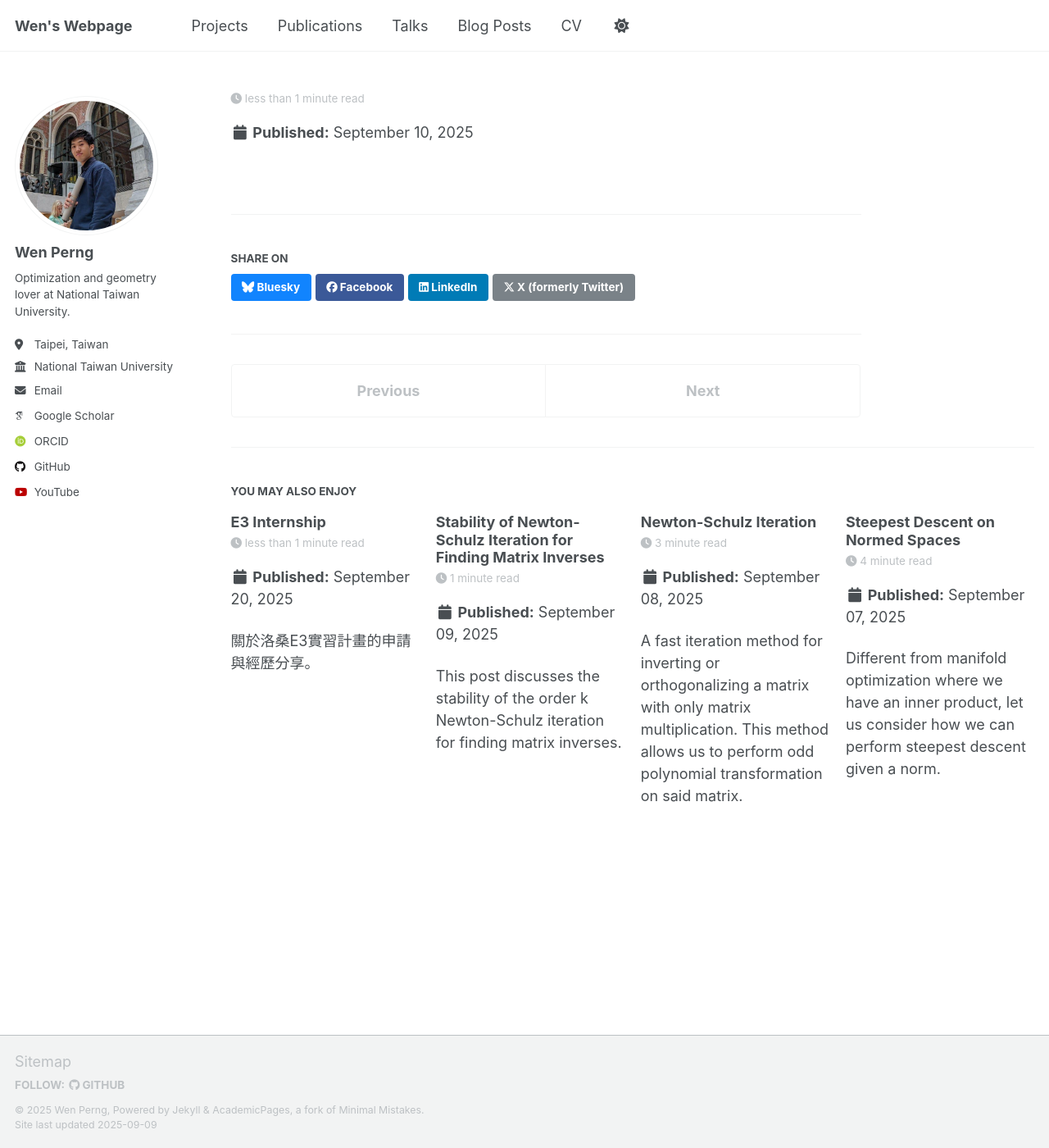
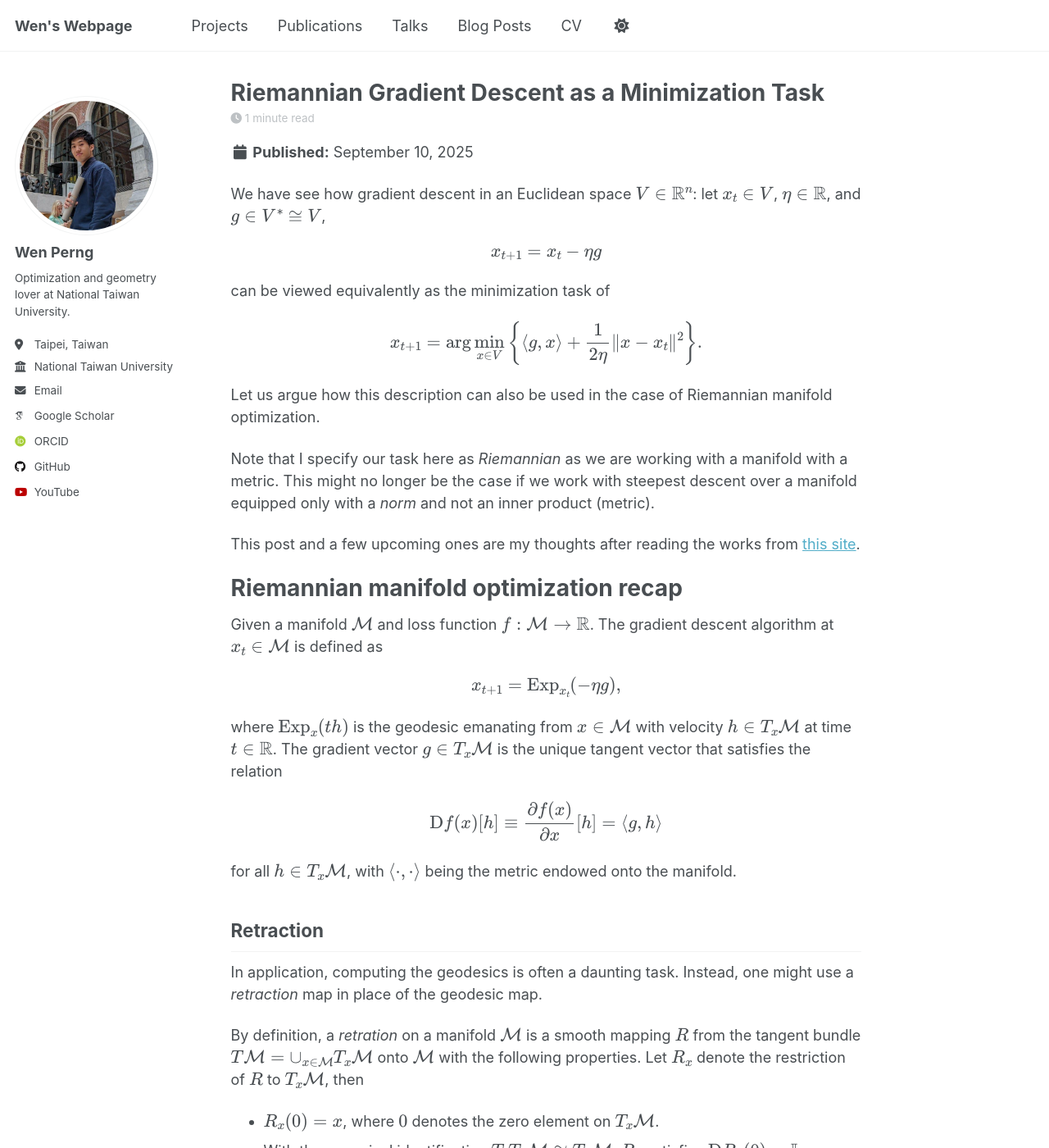
Before and after one commit to WenPerng/WenPerng.github.io, a Jekyll site: the page built from _posts/2025-09-10-blog-post.md, in a window 1280 px wide and 1400 px high. Shown: the whole window at 82% size. Built offline with Jekyll 4.4.1, drawn with Linux system fonts in a browser that asks for light colours; some web fonts are replaced; a script that is not in the unit is left out; some of the changed text lies outside the part shown.

```diff
--- a/_posts/2025-09-10-blog-post.md
+++ b/_posts/2025-09-10-blog-post.md
@@ -1,8 +1,67 @@
 ---
-title: ''
+title: 'Riemannian Gradient Descent as a Minimization Task'
 date: 2025-09-10
 permalink: /posts/2025/09/blog-post-10/
 tags:
-  -
+  - manifold optimization
+  - optimization
+  - geometry
 excerpt: ""
 ---
+
+We have see how gradient descent in an Euclidean space \\(V\in\mathbb{R}^n\\): let \\(x_{t}\in V\\), \\(\eta\in\mathbb{R}\\), and \\(g \in V^\* \cong V\\),
+<p>
+
+$$
+x_{t+1} = x_{t} - \eta g
+$$
+</p>
+can be viewed equivalently as the minimization task of
+<p>
+
+$$
+x_{t+1} = \arg\min_{x\in V} \left\{\langle g,x\rangle + \frac{1}{2\eta} \|x - x_{t}\|^2\right\}.
+$$
+</p>
+
+Let us argue how this description can also be used in the case of Riemannian manifold optimization.
+
+Note that I specify our task here as *Riemannian* as we are working with a manifold with a metric. This might no longer be the case if we work with steepest descent over a manifold equipped only with a *norm* and not an inner product (metric).
+
+This post and a few upcoming ones are my thoughts after reading the works from [this site](https://docs.modula.systems/algorithms/manifold/).
+
+
+# Riemannian manifold optimization recap
+Given a manifold \\(\mathcal{M}\\) and loss function \\(f:\mathcal{M}\rightarrow\mathbb{R}\\). The gradient descent algorithm at \\(x_{t} \in \mathcal{M}\\) is defined as
+<p>
+
+$$
+x_{t+1} = \mathrm{Exp}_{x_t}(-\eta g),
+$$
+</p>
+where \\(\mathrm{Exp}_{x}(th)\\) is the geodesic emanating from \\(x\in\mathcal{M}\\) with velocity \\(h\in T_x\mathcal{M}\\) at time \\(t\in\mathbb{R}\\). The gradient vector \\(g\in T_x\mathcal{M}\\) is the unique tangent vector that satisfies the relation
+<p>
+
+$$
+\mathrm{D} f(x)[h] \equiv \frac{\partial f(x)}{\partial x} [h] = \langle g,h\rangle
+$$
+</p>
+for all \\(h\in T_x\mathcal{M}\\), with \\(\langle\cdot,\cdot\rangle\\) being the metric endowed onto the manifold.
+
+## Retraction
+In application, computing the geodesics is often a daunting task. Instead, one might use a *retraction* map in place of the geodesic map.
+
+By definition, a *retration* on a manifold \\(\mathcal{M}\\) is a smooth mapping \\(R\\) from the tangent bundle \\(T\mathcal{M} = \cup_{x\in\mathcal{M}} T_x\mathcal{M}\\) onto \\(\mathcal{M}\\) with the following properties. Let \\(R_x\\) denote the restriction of \\(R\\) to \\(T_x\mathcal{M}\\), then
+- \\(R_x(0) = x\\), where \\(0\\) denotes the zero element on \\(T_x\mathcal{M}\\).
+- With the canonical identification \\(T_0T_x\mathcal{M} \cong T_x\mathcal{M}\\), \\(R_x\\) satisfies \\(\mathrm{D} R_x(0) = \mathbb{I}_{T_x\mathcal{M}}\\), which is the identity map on \\(T_x\mathcal{M}\\).
+
+Given a retraction \\(R\\), the descent
+<p>
+
+$$
+x_{t+1} = R_{x_{t}}(-\eta g)
+$$
+</p>
+is equally valid to be a gradient descent algorithm.
+
+# Riemannian manifold optimization as a minimization task
```
Also changed, not shown: _posts/2025-09-07-blog-post.md (+2 -2 lines), _posts/2025-09-11-blog-post.md (added, +14 -0 lines).
